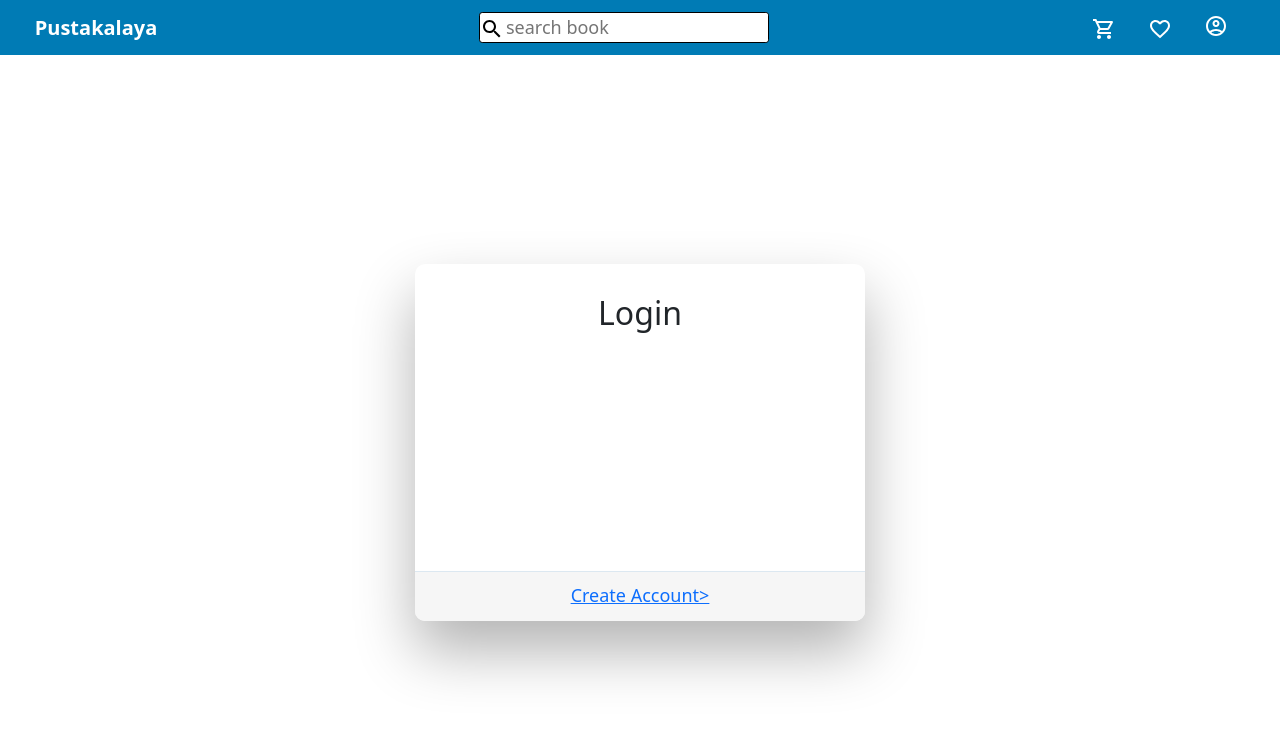
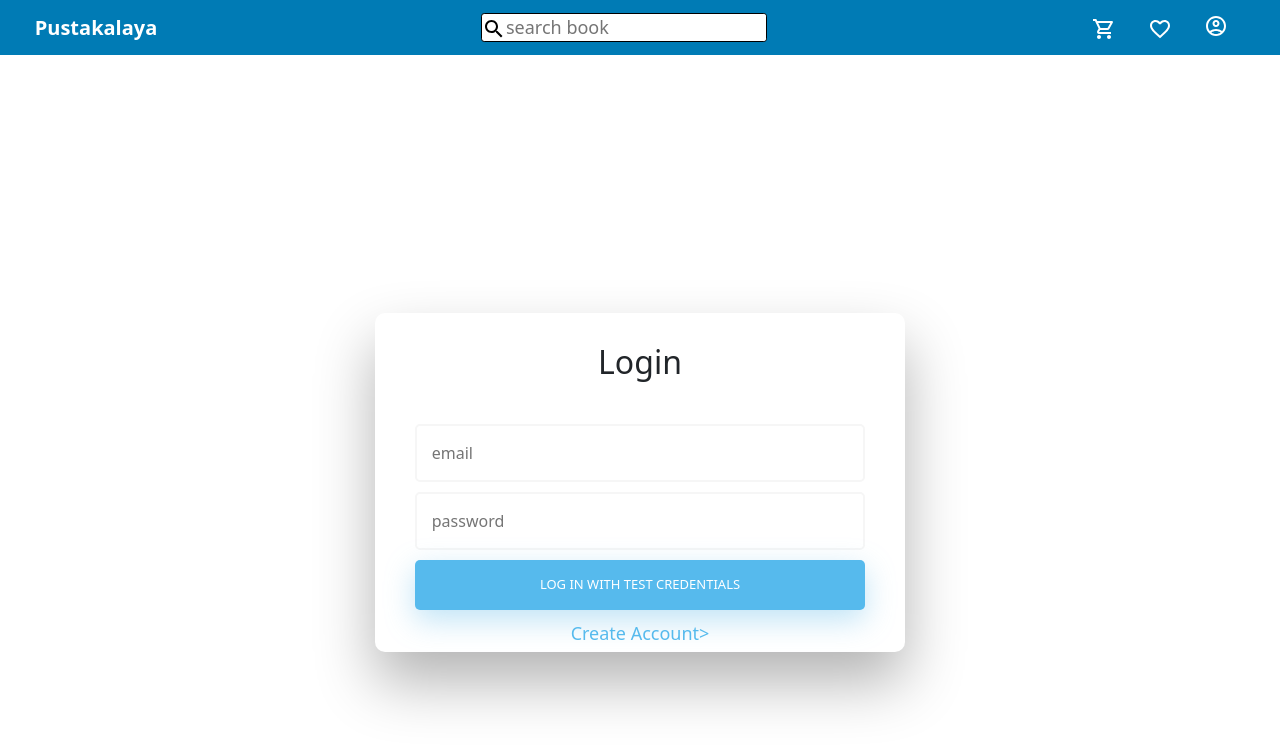
Before and after one commit to mayank12112000/Book-Store, a React (Vite) app: page /login in a window 1280 px wide. Shown: the top 748 px of the page. Built offline with nearby package versions, Linux system fonts and the light colour scheme.

Commit message:
styling changed

```diff
--- a/src/App.jsx
+++ b/src/App.jsx
@@ -42,6 +42,7 @@ function App() {
             <Route path="/user_profile" element={<UserProfile/>}/>
             <Route path="/user_profile/address" element={<AddOrEditAddress/>}/>
             <Route path="/user_profile/address/:addressId" element={<AddOrEditAddress/>}/>
+            <Route path="*" element={<HomePage/>}/>
           </Routes>
       </main>
       </div>
--- a/src/features/auth/loginpage.css
+++ b/src/features/auth/loginpage.css
@@ -1,232 +1,83 @@
-.loginpage{
-
-    .wrapper {
+.loginpage {
+  text-align: center;
   display: flex;
+  justify-content: center;
   align-items: center;
-    flex-direction: column;
-    justify-content: center;
-    width: 100%;
-    min-height: 100%;
-    height: calc(100vh - 80px);
+  height: 100vh;
 }
 
-
-#formContent {
-    -webkit-border-radius: 10px 10px 10px 10px;
-    border-radius: 10px 10px 10px 10px;
-    background: #fff;
-    padding: 30px;
-    width: 90%;
-    max-width: 450px;
-    position: relative;
-    padding: 0px;
-    -webkit-box-shadow: 0 30px 60px 0 rgba(0,0,0,0.3);
-    box-shadow: 0 30px 60px 0 rgba(0,0,0,0.3);
-    text-align: center;
-  }
-
-  #formFooter {
-    background-color: #f6f6f6;
-    border-top: 1px solid #dce8f1;
-    padding: 10px;
-    text-align: center;
-    -webkit-border-radius: 0 0 10px 10px;
-    border-radius: 0 0 10px 10px;
-  }
-
-
-
-  /* TABS */
-
-  h2.inactive {
-    color: #cccccc;
-  }
-
-  h2.active {
-    color: #0d0d0d;
-    border-bottom: 2px solid #5fbae9;
-  }
-
-
-
-  /* FORM TYPOGRAPHY*/
-
-  .fadeIn[type=button], .fadeIn[type=submit], .fadeIn[type=reset]  {
-    background-color: #56baed;
-    border: none;
-    color: white;
-    padding: 15px 80px;
-    text-align: center;
-    text-decoration: none;
-    display: inline-block;
-    text-transform: uppercase;
-    font-size: 13px;
-    -webkit-box-shadow: 0 10px 30px 0 rgba(95,186,233,0.4);
-    box-shadow: 0 10px 30px 0 rgba(95,186,233,0.4);
-    -webkit-border-radius: 5px 5px 5px 5px;
-    border-radius: 5px 5px 5px 5px;
-    margin: 5px 20px 10px 20px;
-    -webkit-transition: all 0.3s ease-in-out;
-    -moz-transition: all 0.3s ease-in-out;
-    -ms-transition: all 0.3s ease-in-out;
-    -o-transition: all 0.3s ease-in-out;
-    transition: all 0.3s ease-in-out;
-  }
-
-  .fadeIn[type=button]:hover, .fadeIn[type=submit]:hover, .fadeIn[type=reset]:hover  {
-    background-color: #39ace7;
-  }
-
-  .fadeIn[type=button]:active, .fadeIn[type=submit]:active, .fadeIn[type=reset]:active  {
-    -moz-transform: scale(0.95);
-    -webkit-transform: scale(0.95);
-    -o-transform: scale(0.95);
-    -ms-transform: scale(0.95);
-    transform: scale(0.95);
+.loginpage .wrapper {
+  border-radius: 10px;
+  box-shadow: 0 30px 60px 0 rgba(0, 0, 0, 0.3);
 }
 
 .fadeIn {
-    background-color: #f6f6f6;
-    border: none;
-    color: #0d0d0d;
-    padding: 15px 32px;
-    text-align: center;
-    text-decoration: none;
-    display: inline-block;
+  margin: 5px 0;
+  padding: 15px;
+  width: 85%;
   font-size: 16px;
-    margin: 5px;
-    width: 85%;
   border: 2px solid #f6f6f6;
-    -webkit-transition: all 0.5s ease-in-out;
-    -moz-transition: all 0.5s ease-in-out;
-    -ms-transition: all 0.5s ease-in-out;
-    -o-transition: all 0.5s ease-in-out;
+  border-radius: 5px;
   transition: all 0.5s ease-in-out;
-    -webkit-border-radius: 5px 5px 5px 5px;
-    border-radius: 5px 5px 5px 5px;
 }
 
 .fadeIn:focus {
   border-bottom: 2px solid #5fbae9;
 }
 
-  .fadeIn:placeholder {
-    color: #cccccc;
+.submitButton {
+  background-color: #56baed;
+  color: white;
+  border: none;
+  text-transform: uppercase;
+  font-size: 13px;
+  box-shadow: 0 10px 30px 0 rgba(95, 186, 233, 0.4);
+  border-radius: 5px;
+  cursor: pointer;
+  transition: all 0.3s ease-in-out;
 }
 
-
-
-  /* ANIMATIONS */
-
-  .fadeInDown {
-    -webkit-animation-name: fadeInDown;
-    animation-name: fadeInDown;
-    -webkit-animation-duration: 1s;
-    animation-duration: 1s;
-    -webkit-animation-fill-mode: both;
-    animation-fill-mode: both;
+.submitButton:hover {
+  background-color: #39ace7;
 }
 
-  @-webkit-keyframes fadeInDown {
-    0% {
-      opacity: 0;
-      -webkit-transform: translate3d(0, -100%, 0);
-      transform: translate3d(0, -100%, 0);
-    }
-    100% {
-      opacity: 1;
-      -webkit-transform: none;
-      transform: none;
-    }
+.submitButton:active {
+  transform: scale(0.95);
 }
 
-  @keyframes fadeInDown {
-    0% {
-      opacity: 0;
-      -webkit-transform: translate3d(0, -100%, 0);
-      transform: translate3d(0, -100%, 0);
-    }
-    100% {
-      opacity: 1;
-      -webkit-transform: none;
-      transform: none;
-    }
+.formFooter {
+  margin-top: 20px;
+  background-color: #f6f6f6;
+  padding: 10px;
+  border-top: 1px solid #dce8f1;
+  border-radius: 0 0 10px 10px;
 }
 
-  /* Simple CSS3 Fade-in Animation */
-  @-webkit-keyframes fadeIn { from { opacity:0; } to { opacity:1; } }
-  @-moz-keyframes fadeIn { from { opacity:0; } to { opacity:1; } }
-  @keyframes fadeIn { from { opacity:0; } to { opacity:1; } }
-
-  .fadeIn {
-    opacity:0;
-    -webkit-animation:fadeIn ease-in 1;
-    -moz-animation:fadeIn ease-in 1;
-    animation:fadeIn ease-in 1;
-
-    -webkit-animation-fill-mode:forwards;
-    -moz-animation-fill-mode:forwards;
-    animation-fill-mode:forwards;
-
-    -webkit-animation-duration:1s;
-    -moz-animation-duration:1s;
-    animation-duration:1s;
-  }
-
-  .fadeIn.first {
-    -webkit-animation-delay: 0.4s;
-    -moz-animation-delay: 0.4s;
-    animation-delay: 0.4s;
-  }
-
-  .fadeIn.second {
-    -webkit-animation-delay: 0.6s;
-    -moz-animation-delay: 0.6s;
-    animation-delay: 0.6s;
-  }
-
-  .fadeIn.third {
-    -webkit-animation-delay: 0.8s;
-    -moz-animation-delay: 0.8s;
-    animation-delay: 0.8s;
-  }
-
-  .fadeIn.fourth {
-    -webkit-animation-delay: 1s;
-    -moz-animation-delay: 1s;
-    animation-delay: 1s;
-  }
-
-  /* Simple CSS3 Fade-in Animation */
-  .underlineHover:after {
-    display: block;
-    left: 0;
-    bottom: -10px;
-    width: 0;
-    height: 2px;
-    background-color: #56baed;
-    content: "";
-    transition: width 0.2s;
+.underlineHover {
+  position: relative;
+  display: inline-block;
+  cursor: pointer;
+  color: #56baed;
+  text-decoration: none;
+  margin-bottom: 5px;
+  transition: color 0.2s;
 }
 
 .underlineHover:hover {
   color: #0d0d0d;
 }
 
-  .underlineHover:hover:after{
+.underlineHover::after {
+  content: '';
+  position: absolute;
+  width: 0;
+  height: 2px;
+  background-color: #56baed;
+  bottom: -5px;
+  left: 0;
+  transition: width 0.2s;
+}
+
+.underlineHover:hover::after {
   width: 100%;
 }
-
-
-
-  /* OTHERS */
-
-  *:focus {
-      outline: none;
-  }
-
-  #icon {
-    width:60%;
-  }
-
-    }
--- a/src/features/auth/signup.css
+++ b/src/features/auth/signup.css
@@ -1,57 +1,33 @@
-.signuppage{
-
-    .wrapper {
+.signuppage .wrapper {
   display: flex;
   align-items: center;
   flex-direction: column;
   justify-content: center;
   width: 100%;
-    min-height: 100%;
-    height: calc(100vh - 80px);
+  min-height: 100vh; /* Ensure it takes full viewport height */
+  padding: 20px;
 }
 
-
-#formContent {
-    -webkit-border-radius: 10px 10px 10px 10px;
-    border-radius: 10px 10px 10px 10px;
+.signuppage #formContent {
+  border-radius: 10px;
   background: #fff;
   padding: 30px;
   width: 90%;
   max-width: 450px;
-    position: relative;
-    padding: 0px;
-    -webkit-box-shadow: 0 30px 60px 0 rgba(0,0,0,0.3);
-    box-shadow: 0 30px 60px 0 rgba(0,0,0,0.3);
+  box-shadow: 0 30px 60px 0 rgba(0, 0, 0, 0.3);
   text-align: center;
+  margin: auto;
 }
 
-  #formFooter {
+.signuppage #formFooter {
   background-color: #f6f6f6;
   border-top: 1px solid #dce8f1;
   padding: 10px;
   text-align: center;
-    -webkit-border-radius: 0 0 10px 10px;
   border-radius: 0 0 10px 10px;
 }
 
-
-
-  /* TABS */
-
-  h2.inactive {
-    color: #cccccc;
-  }
-
-  h2.active {
-    color: #0d0d0d;
-    border-bottom: 2px solid #5fbae9;
-  }
-
-
-
-  /* FORM TYPOGRAPHY*/
-
-  .fadeIn[type=button], .fadeIn[type=submit], .fadeIn[type=reset]  {
+.signuppage input[type=button], input[type=submit], input[type=reset] {
   background-color: #56baed;
   border: none;
   color: white;
@@ -61,145 +37,44 @@
   display: inline-block;
   text-transform: uppercase;
   font-size: 13px;
-    -webkit-box-shadow: 0 10px 30px 0 rgba(95,186,233,0.4);
-    box-shadow: 0 10px 30px 0 rgba(95,186,233,0.4);
-    -webkit-border-radius: 5px 5px 5px 5px;
-    border-radius: 5px 5px 5px 5px;
+  box-shadow: 0 10px 30px 0 rgba(95, 186, 233, 0.4);
+  border-radius: 5px;
   margin: 5px 20px 10px 20px;
-    -webkit-transition: all 0.3s ease-in-out;
-    -moz-transition: all 0.3s ease-in-out;
-    -ms-transition: all 0.3s ease-in-out;
-    -o-transition: all 0.3s ease-in-out;
   transition: all 0.3s ease-in-out;
 }
 
-  .fadeIn[type=button]:hover, .fadeIn[type=submit]:hover, .fadeIn[type=reset]:hover  {
+.signuppage input[type=button]:hover, input[type=submit]:hover, input[type=reset]:hover {
   background-color: #39ace7;
 }
 
-  .fadeIn[type=button]:active, .fadeIn[type=submit]:active, .fadeIn[type=reset]:active  {
-    -moz-transform: scale(0.95);
-    -webkit-transform: scale(0.95);
-    -o-transform: scale(0.95);
-    -ms-transform: scale(0.95);
+.signuppage input[type=button]:active, input[type=submit]:active, input[type=reset]:active {
   transform: scale(0.95);
 }
 
-  .fadeIn{
+.signuppage .inputs {
   background-color: #f6f6f6;
   border: none;
   color: #0d0d0d;
   padding: 15px 32px;
   text-align: center;
-    text-decoration: none;
-    display: inline-block;
   font-size: 16px;
   margin: 5px;
   width: 85%;
   border: 2px solid #f6f6f6;
-    -webkit-transition: all 0.5s ease-in-out;
-    -moz-transition: all 0.5s ease-in-out;
-    -ms-transition: all 0.5s ease-in-out;
-    -o-transition: all 0.5s ease-in-out;
   transition: all 0.5s ease-in-out;
-    -webkit-border-radius: 5px 5px 5px 5px;
-    border-radius: 5px 5px 5px 5px;
+  border-radius: 5px;
 }
 
-  .fadeIn:focus {
+.signuppage input:focus {
   background-color: #fff;
   border-bottom: 2px solid #5fbae9;
 }
 
-  .fadeIn:placeholder {
+.signuppage input::placeholder {
   color: #cccccc;
 }
 
-
-
-  /* ANIMATIONS */
-
-  .fadeInDown {
-    -webkit-animation-name: fadeInDown;
-    animation-name: fadeInDown;
-    -webkit-animation-duration: 1s;
-    animation-duration: 1s;
-    -webkit-animation-fill-mode: both;
-    animation-fill-mode: both;
-  }
-
-  @-webkit-keyframes fadeInDown {
-    0% {
-      opacity: 0;
-      -webkit-transform: translate3d(0, -100%, 0);
-      transform: translate3d(0, -100%, 0);
-    }
-    100% {
-      opacity: 1;
-      -webkit-transform: none;
-      transform: none;
-    }
-  }
-
-  @keyframes fadeInDown {
-    0% {
-      opacity: 0;
-      -webkit-transform: translate3d(0, -100%, 0);
-      transform: translate3d(0, -100%, 0);
-    }
-    100% {
-      opacity: 1;
-      -webkit-transform: none;
-      transform: none;
-    }
-  }
-
-  /* Simple CSS3 Fade-in Animation */
-  @-webkit-keyframes fadeIn { from { opacity:0; } to { opacity:1; } }
-  @-moz-keyframes fadeIn { from { opacity:0; } to { opacity:1; } }
-  @keyframes fadeIn { from { opacity:0; } to { opacity:1; } }
-
-  .fadeIn {
-    opacity:0;
-    -webkit-animation:fadeIn ease-in 1;
-    -moz-animation:fadeIn ease-in 1;
-    animation:fadeIn ease-in 1;
-
-    -webkit-animation-fill-mode:forwards;
-    -moz-animation-fill-mode:forwards;
-    animation-fill-mode:forwards;
-
-    -webkit-animation-duration:1s;
-    -moz-animation-duration:1s;
-    animation-duration:1s;
-  }
-
-  .fadeIn.first {
-    -webkit-animation-delay: 0.4s;
-    -moz-animation-delay: 0.4s;
-    animation-delay: 0.4s;
-  }
-
-  .fadeIn.second {
-    -webkit-animation-delay: 0.6s;
-    -moz-animation-delay: 0.6s;
-    animation-delay: 0.6s;
-  }
-
-  .fadeIn.third {
-    -webkit-animation-delay: 0.8s;
-    -moz-animation-delay: 0.8s;
-    animation-delay: 0.8s;
-  }
-
-  .fadeIn.fourth {
-    -webkit-animation-delay: 1s;
-    -moz-animation-delay: 1s;
-    animation-delay: 1s;
-  }
-
-  /* Simple CSS3 Fade-in Animation */
-  .underlineHover:after {
+.signuppage .underlineHover:after {
   display: block;
   left: 0;
   bottom: -10px;
@@ -210,29 +85,28 @@
   transition: width 0.2s;
 }
 
-  .underlineHover:hover {
+.signuppage .underlineHover:hover {
   color: #0d0d0d;
 }
 
-  .underlineHover:hover:after{
+.signuppage .underlineHover:hover:after {
   width: 100%;
 }
 
-
-
-  /* OTHERS */
-
-  *:focus {
-      outline: none;
+* {
+  box-sizing: border-box;
+  margin: 0;
+  padding: 0;
 }
 
-  #icon {
-    width:60%;
-  }
-
-    }
-    .button-group{
+.button-group {
   width: 100%;
   height: 50px;
   padding: 5px 20px;
 }
+
+.create{
+  background-color: #39ace7;
+  margin: 5px;
+  width: 85%;
+}
--- a/src/pages/AddOrEditAddress.jsx
+++ b/src/pages/AddOrEditAddress.jsx
@@ -63,9 +63,6 @@ export default function AddOrEditAddress() {
           <button onClick={fillDummyData} type="button" className="btn btn-outline-warning">Fill with dummy data</button>
           </div>
         </form>
-        <div id="formFooter">
-
-        </div>
       </div>
     </div>
   </div>
```
Also changed, not shown: src/features/auth/SignUpPage.jsx (+12 -10 lines). Lines whose indentation alone changed are shown as unchanged.
